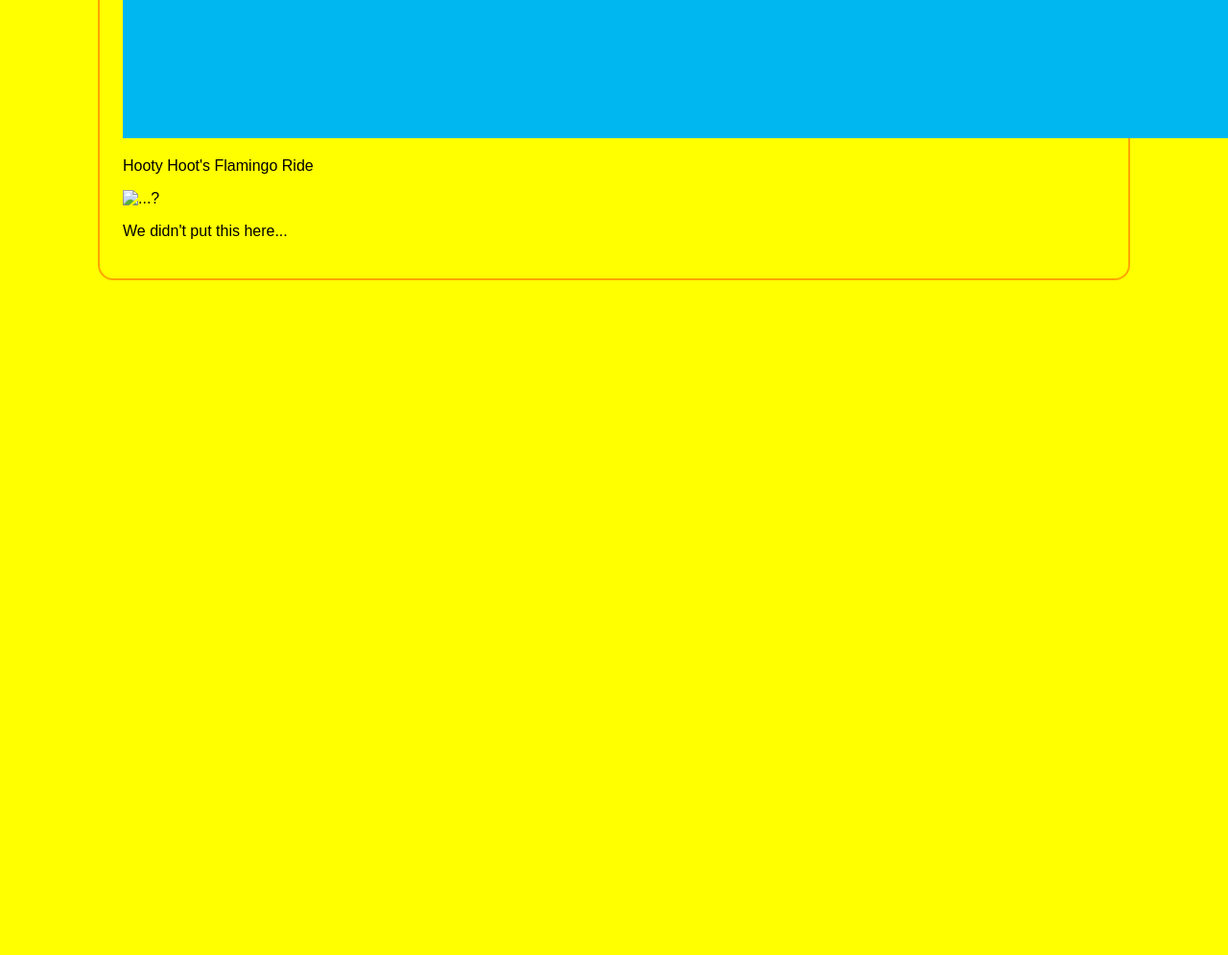
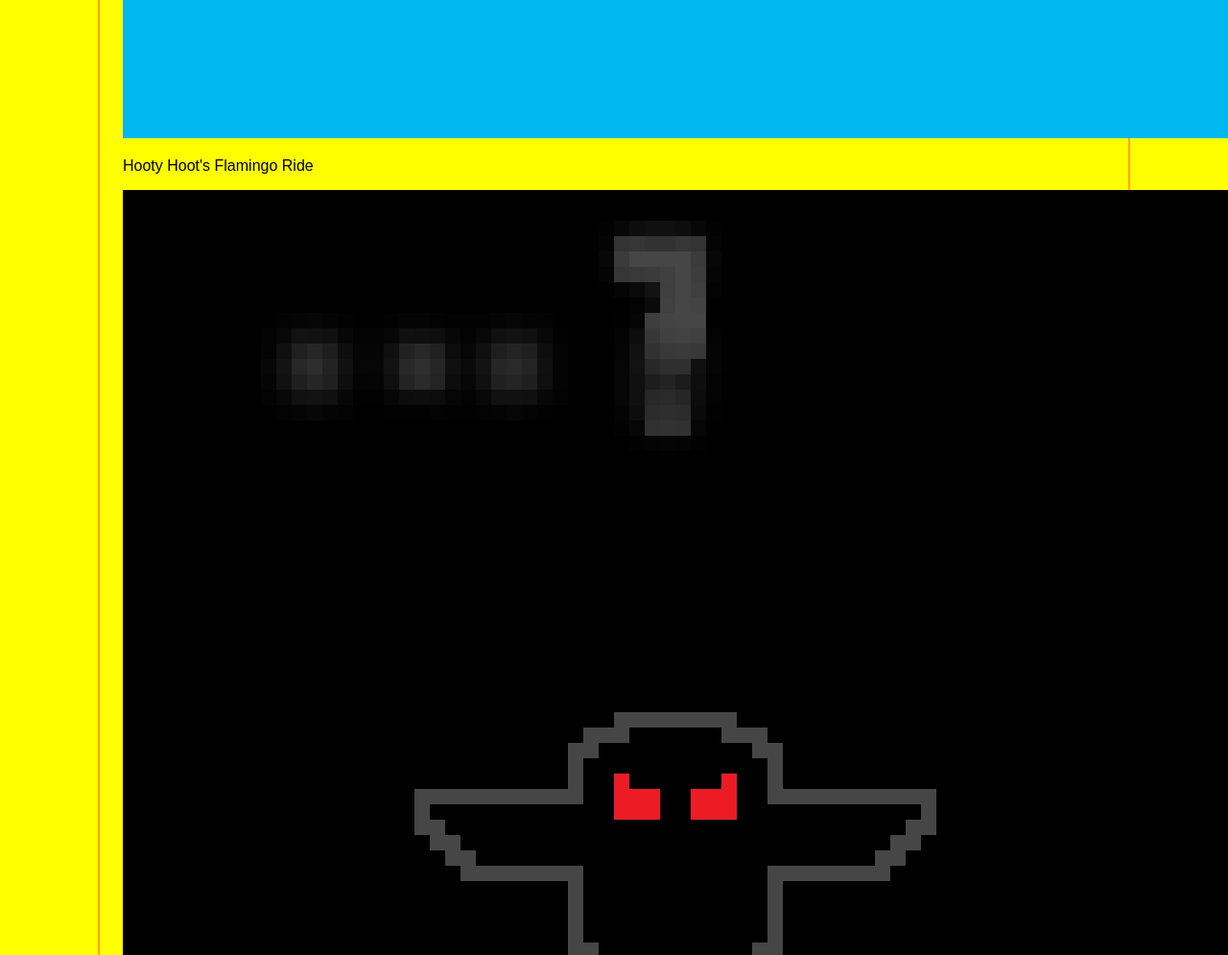
Before and after one commit to Duck3251/Duckey-Crew, a plain HTML site: page gallery.html in a window 1280 px wide. Shown: the part 3208-4203 px from the top of the page at 96% size. Before the commit the page ends 3508 px from the top, so only its background shows below. Drawn offline with Linux system fonts and the light colour scheme; files that its build step writes are made by us from their sources; files whose address does not match are found by name.

Commit message:
Update gallery.html

```diff
--- a/gallery.html
+++ b/gallery.html
@@ -13,7 +13,7 @@ alt="Picture of Duckey waddling around"/></p>
 <p><img src="images/flamingo-ride.jpg"
 alt="Hooty Hoot's Flamingo ride"/></p>
 <p>Hooty Hoot's Flamingo Ride</p>
-<p><img src="images/Unknown Void.jpg"
+<p><img src="images/Unknown%20Void.jpg"
 alt="...?"/></p>
 <p> We didn't put this here...</p>
 </body>
```
